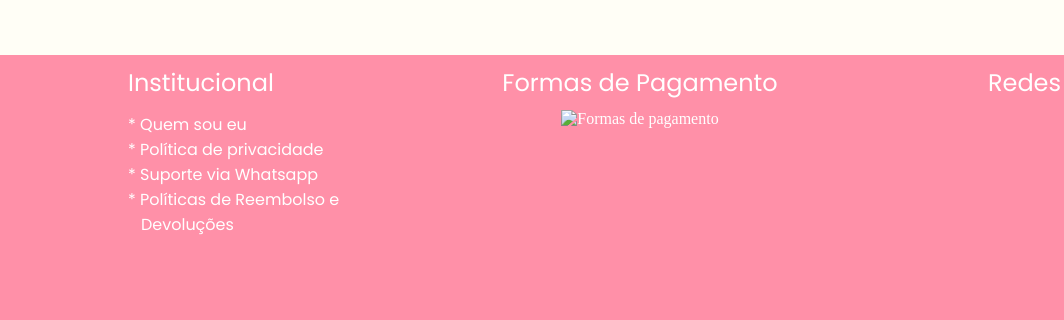
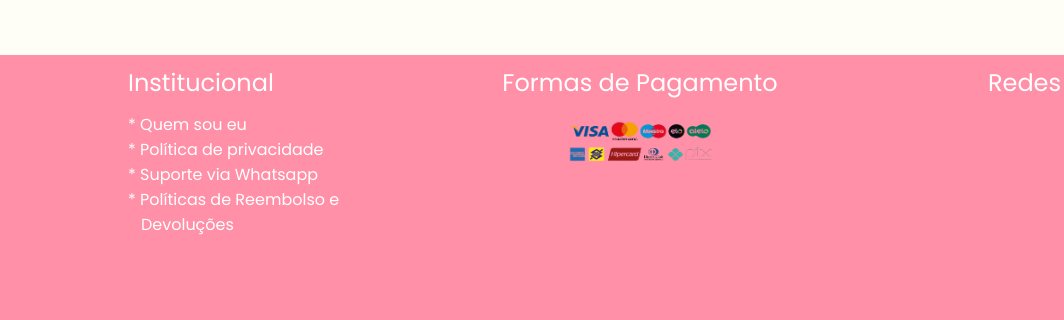
Before and after one commit to vitoriaeliza78/PaginaInicial, a plain HTML site: page index.html in a window 1280 px wide. Shown: the part 2257-2577 px from the top of the page, 0-1064 px from the left. Drawn offline with nearby package versions, Linux system fonts and the light colour scheme; files whose address does not match are found by name.

Commit message:
mudeu a ordem img

```diff
--- a/index.html
+++ b/index.html
@@ -238,7 +238,7 @@
                   </div>
                   <div class="segundo-bloco">
                     <h2 class="pagamento">Formas de Pagamento</h2>
-                    <img src="../img/formasdepagmento.png" alt="Formas de pagamento" id="formaspg">
+                    <img src="formasdepagmento.png" alt="Formas de pagamento" id="formaspg">
                   </div>
                   <div class="terceiro-bloco">
                     <h2 class="rede-social">Redes Sociais</h2>
```
